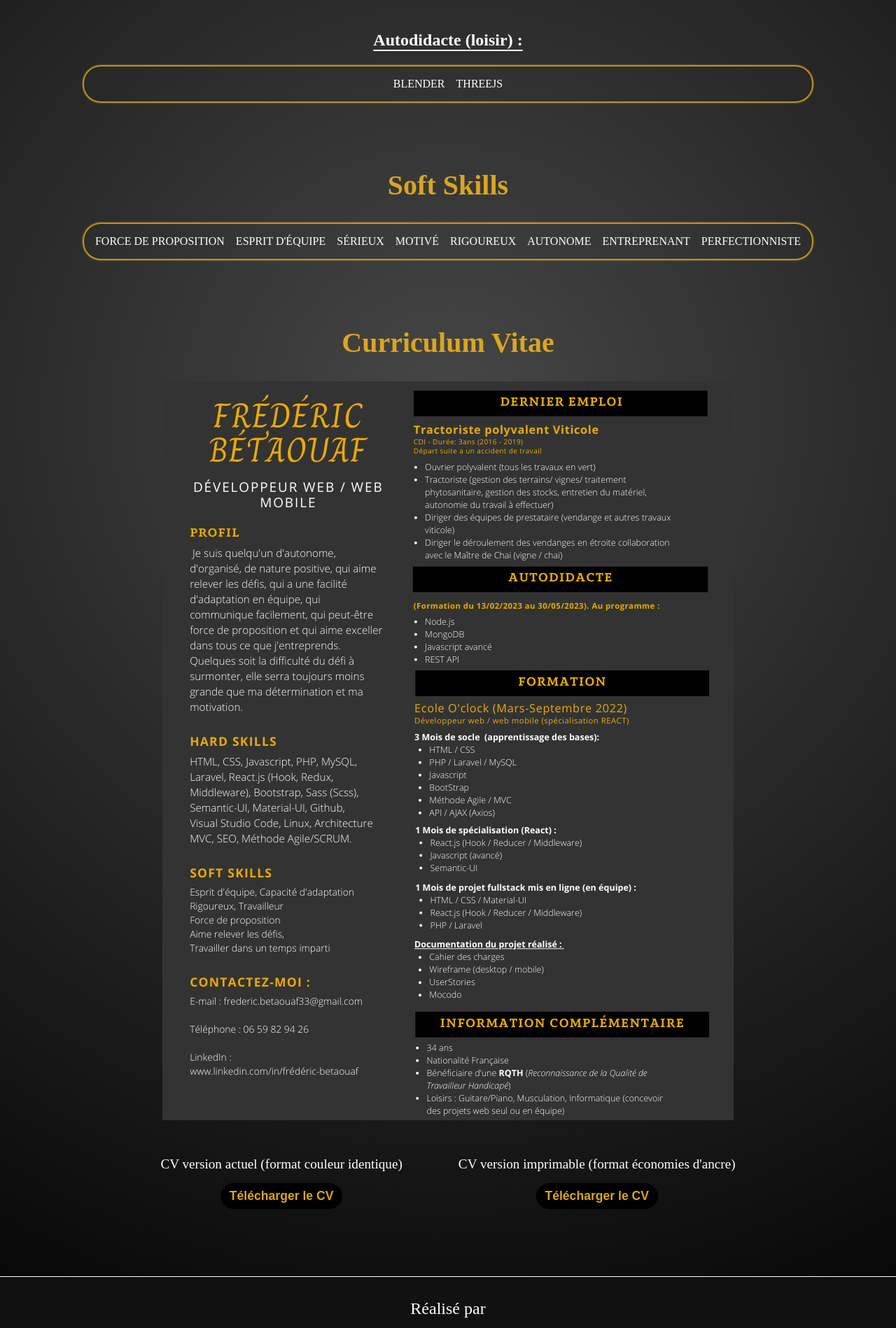
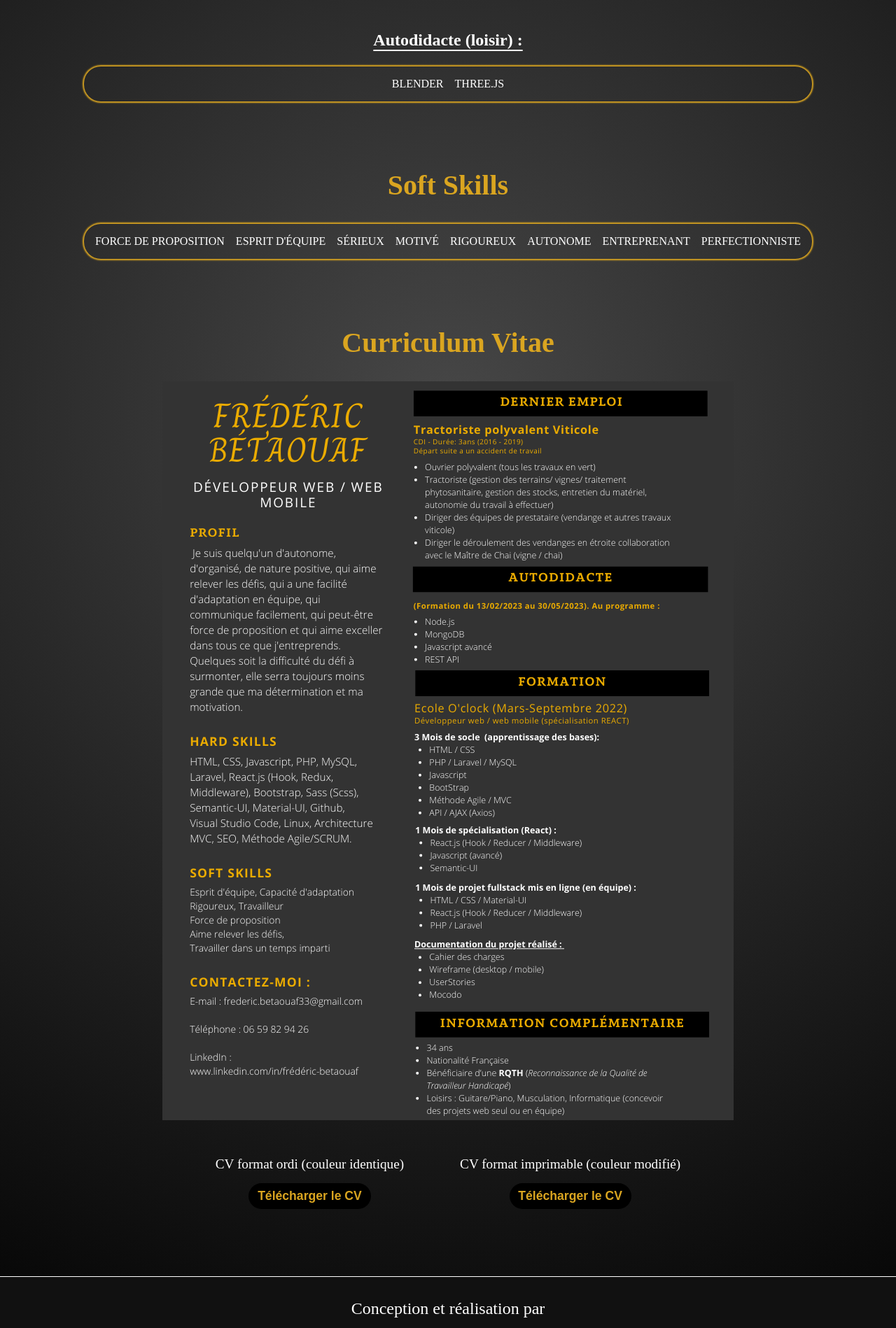
Before and after one commit to B-Frederic/mon-portfolio, a React (Vite) app: page /competences in a window 1280 px wide. Shown: the part 642-2540 px from the top of the page at 70% size. Built offline with nearby package versions, Linux system fonts and the light colour scheme.

Commit message:
add cv and update link + patch

```diff
--- /dev/null
+++ b/src/assets/CV/index.js
@@ -0,0 +1,4 @@
+import cvDesktop from "../CV/CV Frédéric bétaouaf.pdf";
+import cvImp from "../CV/CV Frédéric bétaouaf imp.pdf";
+
+export {cvDesktop, cvImp}
--- /dev/null
+++ b/src/assets/img/index.js
@@ -0,0 +1,10 @@
+import moi from "../img/moi.png";
+import cv from "../img/CV.png";
+import beauty from "../img/beauty.png";
+import monshop from "../img/monshop.png";
+import motmystere from "../img/motmystere.png";
+import musclay from "../img/musclay.png";
+import shopshoes from "../img/shopshoes.png";
+import portfolio from "../img/portfolio.png";
+
+export {moi, cv, beauty, monshop, motmystere, musclay, shopshoes, portfolio};
--- a/src/components/layout/Footer.jsx
+++ b/src/components/layout/Footer.jsx
@@ -3,7 +3,7 @@ const Footer = () => {
     return (
         <div>
             <div className="container-footer">
-                <p>Réalisé par</p>
+                <p>Conception et réalisation par</p>
                 <p>Frédéric Bétaouaf</p>
                 <p>©2023, tous droits réservés</p>
             </div>
--- a/src/data/data_projects.js
+++ b/src/data/data_projects.js
@@ -1,9 +1,10 @@
+import { beauty, monshop, motmystere, musclay, portfolio, shopshoes } from "../assets/img";
 
 const dataProjects = [
     {
         title: "Musclay",
         tag: "Sport",
-        img: "../src/assets/img/musclay.png",
+        img: `${musclay}`,
         alt: "photo du site Musclay",
         type: ["react", "laravel", "m-ui", "firebase"],
         front: "react",
@@ -16,7 +17,7 @@ const dataProjects = [
     {
         title: "Mot Mystère",
         tag: "Jeu",
-        img: "../src/assets/img/motmystere.png",
+        img: `${motmystere}`,
         alt: "photo du site Mot Mystère",
         type: ["js", "css"],
         front: "js",
@@ -27,7 +28,7 @@ const dataProjects = [
     {
         title: "Mon Shop",
         tag: "E-commerce",
-        img: "../src/assets/img/monshop.png",
+        img: `${monshop}`,
         alt: "photo du site Mon Shop",
         type: ["react", "tailwind", "firebase", "stripe", "express"],
         front: "react",
@@ -41,7 +42,7 @@ const dataProjects = [
     {
         title: "Beauty",
         tag: "E-commerce",
-        img: "../src/assets/img/beauty.png",
+        img: `${beauty}`,
         alt: "photo du site Beauty",
         type: ["react","redux/redux toolkit", "scss"],
         front: "react",
@@ -53,7 +54,7 @@ const dataProjects = [
     {
         title: "Shop Shoes",
         tag: "E-commerce",
-        img: "../src/assets/img/shopshoes.png",
+        img: `${shopshoes}`,
         alt: "photo du site Shop Shoes",
         type: ["react","redux/redux toolkit", "tailwind"],
         front: "react",
@@ -65,7 +66,7 @@ const dataProjects = [
     {
         title: "Portfolio",
         tag: "Portfolio",
-        img: "../src/assets/img/portfolio.png",
+        img: `${portfolio}`,
         alt: "photo du site Portfolio",
         type: ["react", "scss"],
         front: "react",
--- a/src/data/data_skills.js
+++ b/src/data/data_skills.js
@@ -1,10 +1,10 @@
-const dataFront = ["Html", "Css", "Javascript", "React", "Sass/Scss", "Tailwind", "Bootstrap", "Bulma", "Material-ui", "Semantic-ui"];
+const dataFront = ["Html", "Css", "Javascript", "React", "Sass / Scss", "Tailwind", "Bootstrap", "Bulma", "Material-ui", "Semantic-ui"];
 
-const dataBack = ["Php", "Laravel", "Sequelize", "Node/Express", "mySQL", "postgreSQL", "MongoDB"];
+const dataBack = ["Php", "Laravel", "Sequelize", "Node / Express", "mySQL", "postgreSQL", "MongoDB"];
 
 const dataOther = ["Github", "VScode", "Firebase", "Stripe", "Linux", "CLI", "Compass", "Postman", "Insomnia"];
 
-const dataHobbies = ["Blender", "ThreeJS"];
+const dataHobbies = ["Blender", "Three.js"];
 
 const dataSoftSkills = ["Force de proposition", "Esprit d'équipe", "Sérieux", "Motivé", "Rigoureux", "Autonome", "Entreprenant", "Perfectionniste"];
 
--- a/src/pages/Home.jsx
+++ b/src/pages/Home.jsx
@@ -25,7 +25,7 @@ const Home = () => {
                 initial={{opacity: 0}}
                 animate={{opacity: 1}}
                 transition={{
-                    duration: "3",
+                    duration: "2",
                     delay: "0.5"
                 }}
                 >
--- a/src/pages/Skills.jsx
+++ b/src/pages/Skills.jsx
@@ -1,3 +1,5 @@
+// React
+import { Link } from "react-router-dom";
 // Components
 import Footer from "../components/layout/Footer";
 import Header from "../components/layout/Header";
@@ -11,6 +13,9 @@ import {
   dataOther,
   dataSoftSkills,
 } from "../data/data_skills";
+// Picture
+import { cv } from "../assets/img";
+import { cvDesktop, cvImp } from "../assets/CV";
 
 const Skills = () => {
   return (
@@ -65,16 +70,16 @@ const Skills = () => {
         <div className="container-skills--box-cv">
           <h2>Curriculum Vitae</h2>
           <div>
-            <img src="../../src/assets/img/CV.png" alt="curriculum vitae" />
+            <img src={cv} alt="curriculum vitae" />
           </div>
           <div className="container-skills--box-cv-button">
             <div>
-              <p>CV version actuel (format couleur identique)</p>
-              <button>Télécharger le CV</button>
+              <p>CV format ordi (couleur identique)</p>
+              <Link to={cvDesktop} target="_blank"><button>Télécharger le CV</button></Link>
             </div>
             <div>
-              <p>CV version imprimable (format économies d'ancre)</p>
-              <button>Télécharger le CV</button>
+              <p>CV format imprimable (couleur modifié)</p>
+              <Link to={cvImp} target="_blank"><button>Télécharger le CV</button></Link>
             </div>
           </div>
         </div>
--- a/src/styles/pages/_contact.scss
+++ b/src/styles/pages/_contact.scss
@@ -4,7 +4,7 @@
 
     @include display;
     width: 100%;
-    height: 100%;
+    height: 100vh;
     padding: 0 1rem;
     background-image: var(--background);
 
--- a/src/styles/pages/_profil.scss
+++ b/src/styles/pages/_profil.scss
@@ -26,12 +26,15 @@
     }
 
     &--text{
-        width: 95%;
         margin-bottom: 4rem;
         padding: 0 1rem;
         font-size: 1.1rem;
         color: var(--white);
         line-height: 1.5rem;
         letter-spacing: 0.1rem;
+
+        @media (min-width: 901px){
+            width: 75%;
+        }
     }
 }
--- a/src/styles/pages/_projects.scss
+++ b/src/styles/pages/_projects.scss
@@ -65,7 +65,6 @@
         flex-direction: column;
         margin: 2rem 0 6rem;
 
-
         @media (min-width: 800px){
             flex-direction: row;
             flex-wrap: wrap;
@@ -80,6 +79,15 @@
             border-radius: 1.5rem;
             background: #333;
             box-shadow: 0px 0px 2px 3px var(--goldenrod);
+            transition: 1s;
+
+            @media (min-width: 901px){
+                &:hover{
+                    transition: 1s;
+                    transform: scale(1.05);
+                    cursor: pointer;
+                }
+            }
 
             @media (min-width: 901px){
                 width: 350px;
@@ -118,6 +126,12 @@
 
                 &-link{
                     color: #000;
+
+                    @media (min-width: 901px){
+                        &:hover{
+                            color: var(--white)
+                        }
+                    }
                 }
             }
 
--- a/src/styles/pages/_skills.scss
+++ b/src/styles/pages/_skills.scss
@@ -112,6 +112,15 @@
                     border-radius: 1.5rem;
                     color: var(--goldenrod);
                     background: var(--black);
+
+                    @media (min-width: 901px){
+                        cursor: pointer;
+
+                        &:hover{
+                            outline: 1px solid #fff;
+                            transform: scale(1.1);
+                        }
+                    }
                 }
             }
         }
```
Also changed, not shown: src/pages/Profil.jsx (+10 -4 lines), 2 other files (tests, documents, lock files or other folders).
